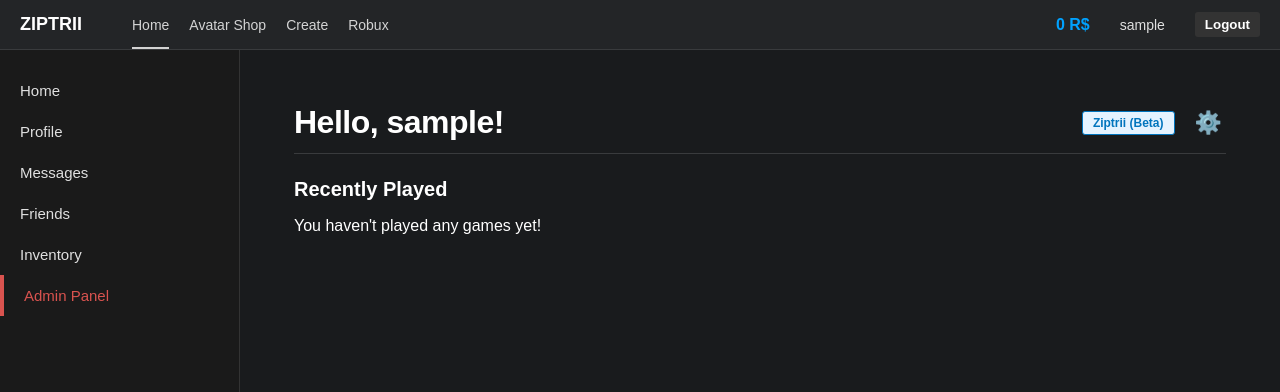
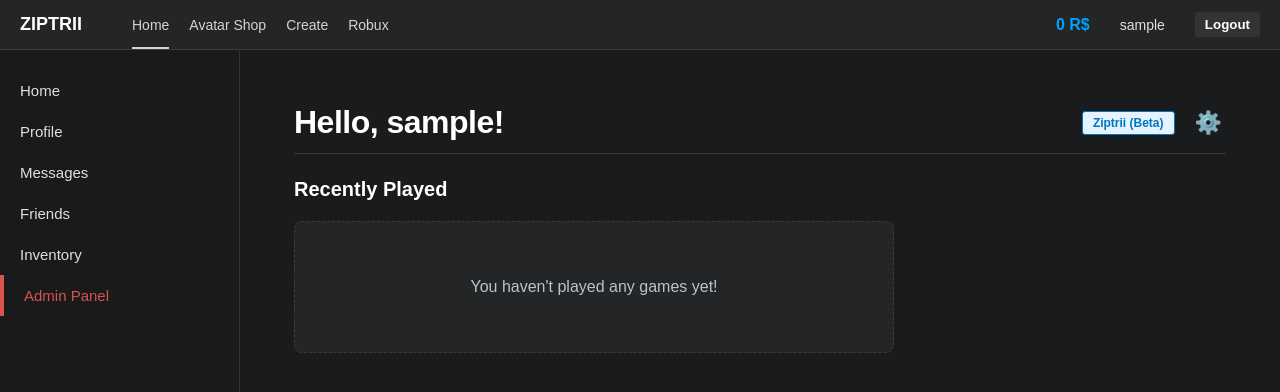
Before and after one commit to valvicthe/ziptrii, a Next.js app: page / in a window 1280 px wide. Shown: the top 392 px of the page. Built offline with nearby package versions, Linux system fonts and the light colour scheme; sample sign-in values are in the browser's storage.

Commit message:
Update globals.css

```diff
--- a/src/app/globals.css
+++ b/src/app/globals.css
@@ -76,3 +76,15 @@ button {
   cursor: pointer;
   font-weight: bold;
 }
+
+.game-placeholder {
+  background-color: #232527;
+  border: 1px dashed #393B3D;
+  border-radius: 8px;
+  padding: 40px;
+  text-align: center;
+  color: #BDC3C7;
+  font-size: 16px;
+  max-width: 600px;
+  margin-top: 20px;
+}
```
